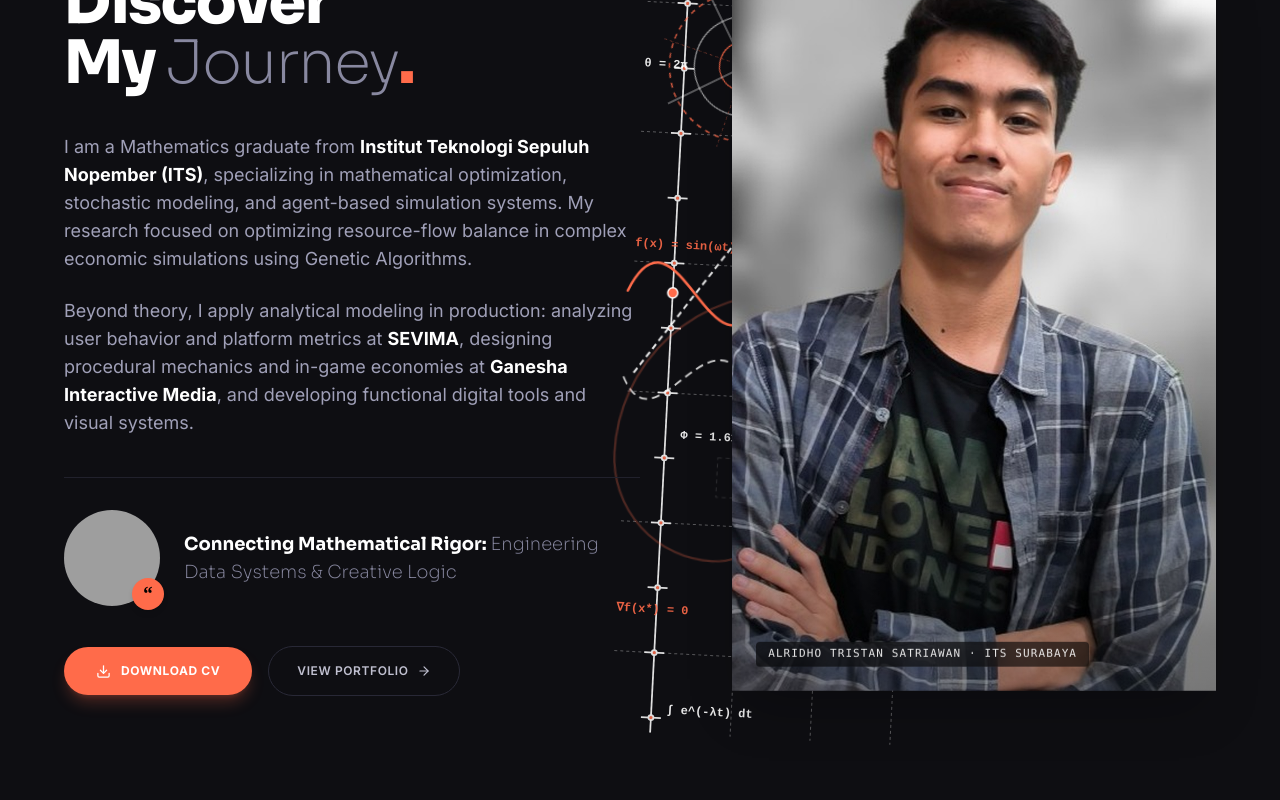
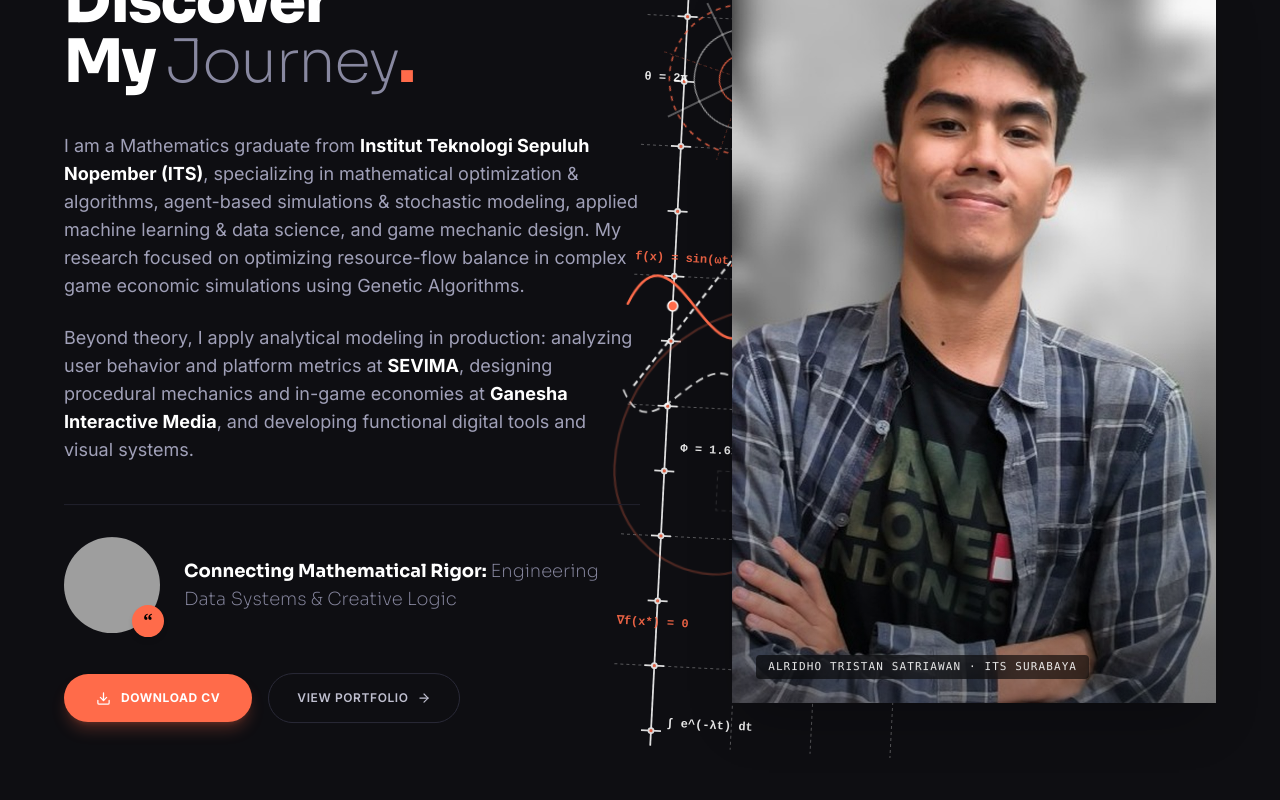
Before and after one commit to Alltristans/Portofolio, a Next.js app: page / in a window 1280 px wide. Shown: the part 960-1760 px from the top of the page. Built offline with nearby package versions, Linux system fonts and the light colour scheme; grey boxes are pictures that could not be loaded.

Commit message:
feat(about): update specializations and research focus to complex game economic simulations

```diff
--- a/src/components/About.tsx
+++ b/src/components/About.tsx
@@ -69,8 +69,8 @@ export default function About({ theme }: { theme: "dark" | "light" }) {
               <strong className={isDark ? "text-white" : "text-black"}>
                 Institut Teknologi Sepuluh Nopember (ITS)
               </strong>
-              , specializing in mathematical optimization, stochastic modeling, and agent-based simulation systems.
-              My research focused on optimizing resource-flow balance in complex economic simulations using Genetic Algorithms.
+              , specializing in mathematical optimization &amp; algorithms, agent-based simulations &amp; stochastic modeling, applied machine learning &amp; data science, and game mechanic design.
+              My research focused on optimizing resource-flow balance in complex game economic simulations using Genetic Algorithms.
             </motion.p>
 
             {/* Paragraph 2 */}
```
